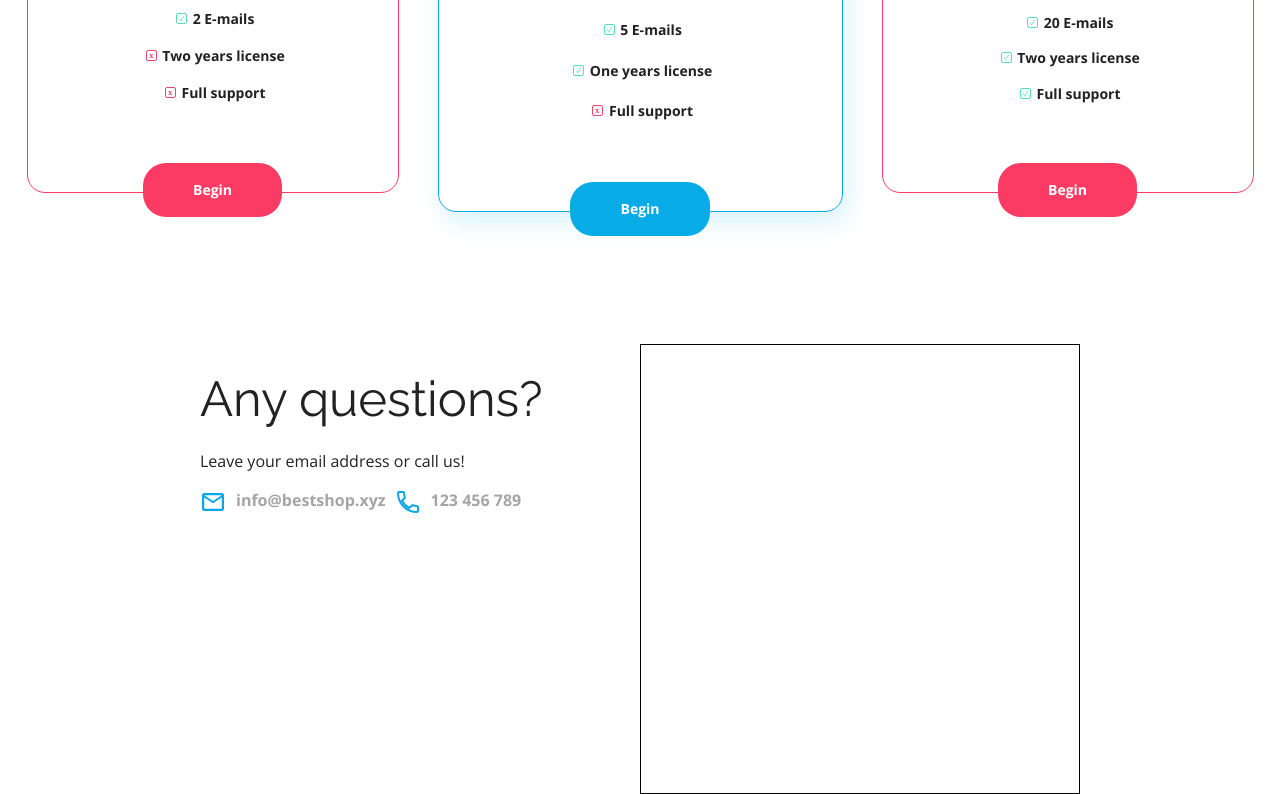
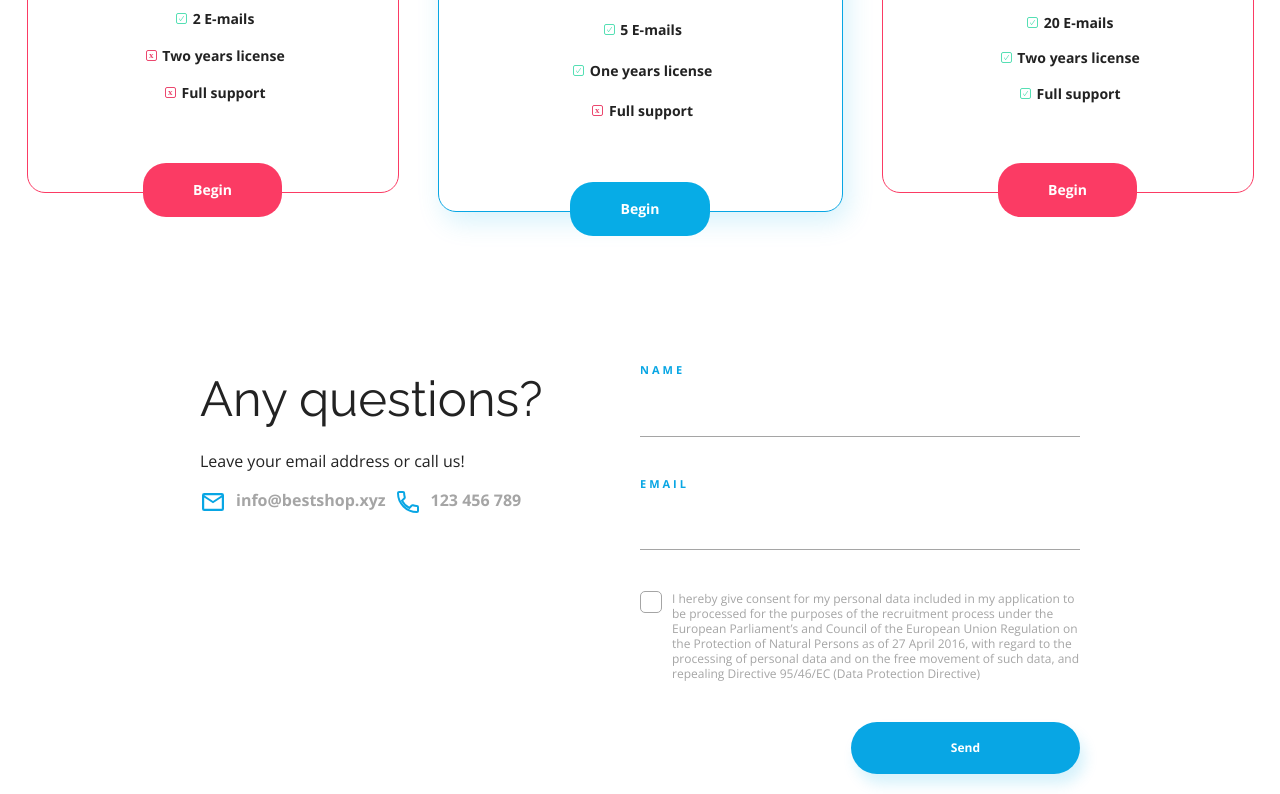
Before and after one commit to wiewiex/BestShop, a plain HTML site: page index.html in a window 1280 px wide. Shown: the part 3123-3917 px from the top of the page. Drawn offline with nearby package versions, Linux system fonts and the light colour scheme.

Commit message:
dodanie sekcji contact

```diff
--- a/css/style.css
+++ b/css/style.css
@@ -452,7 +452,6 @@ main {
     }
 .contact_form {
     width: 440px;
-    border: 1px solid black;
 }
 
 .contact_info_title {
@@ -477,3 +476,65 @@ main {
     color: var(--color-grey);
     margin: 0 5px;
 }
+
+.contact_form {
+    display: flex;
+    flex-direction: column;
+    justify-content: space-around;
+}
+
+.form_label {
+    font-family: var(--font-open-sans);
+    font-size: 11px;
+    color: var(--color-primary);
+    letter-spacing: 3px;
+    font-weight: bold;
+}
+
+.form_field {
+    border: none;
+    border-bottom: 1px solid var(--color-grey);
+}
+
+.form_consent {
+    display: flex;
+}
+
+.form_consent input {
+    display: none;
+}
+
+input[type="checkbox"] + span {
+    height: 1px;
+    padding: 10px;
+    margin-right: 10px;
+    border: 1px solid var(--color-grey);
+    border-radius: 5px;
+}
+
+input[type="checkbox"]:checked + span {
+    background-image: url("../assets/Checkmark.svg");
+    background-size: 10px;
+    background-position: center;
+    background-repeat: no-repeat;
+}
+
+.consent_text {
+    color: var(--color-grey);
+    font-family: var(--font-open-sans);
+    font-size: 12px;
+    line-height: 15px;
+}
+
+.send_button {
+    align-self: flex-end;
+    text-decoration: none;
+    padding: 20px 100px;
+    background-color: var(--color-primary);
+    color: var(--color-white);
+    box-shadow: 5px 10px 14px #07ACE629;
+    border-radius: 35px;
+    font-family: var(--font-open-sans);
+    font-size: 12px;
+    font-weight: bold;
+}
--- a/index.html
+++ b/index.html
@@ -155,7 +155,18 @@
                 </span>
             </div>
         </div>
-        <form class="contact_form"></form>
+        <form class="contact_form">
+            <label class="form_label">NAME</label>
+            <input class="form_field" type="text">
+            <label class="form_label">EMAIL</label>
+            <input class="form_field" type="email">
+            <label class="form_consent" for="checkbox-id">
+                <input type="checkbox" id="checkbox-id">
+                <span></span>
+                <p class="consent_text">I hereby give consent for my personal data included in my application to be processed for the purposes of the recruitment process under the European Parliament’s and Council of the European Union Regulation on the Protection of Natural Persons as of 27 April 2016, with regard to the processing of personal data and on the free movement of such data, and repealing Directive 95/46/EC (Data Protection Directive)</p>
+            </label>
+            <a class="send_button" href="#">Send</a>
+        </form>
     </section>
 
 </body>
```
